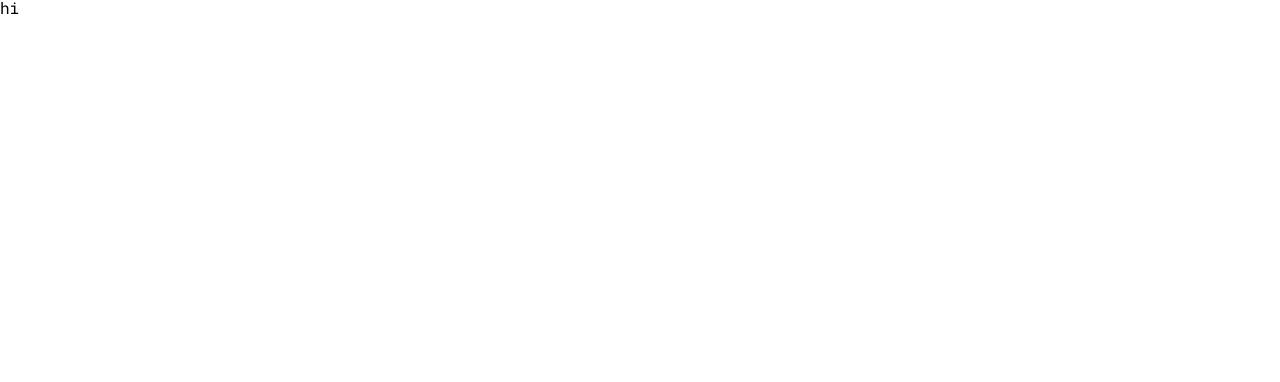
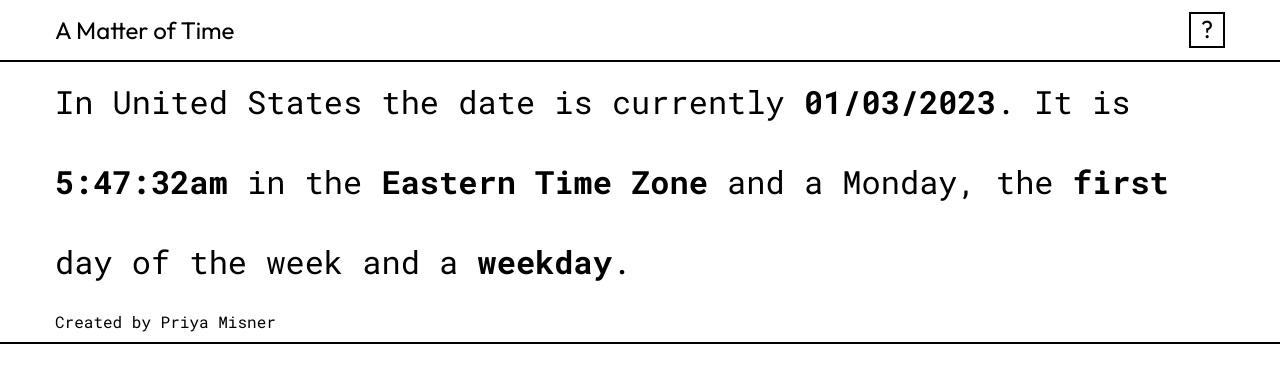
Before and after one commit to p-misner/matteroftime, a React (Create React App) app: page / in a window 1280 px wide. Shown: the top 382 px of the page. Built offline with nearby package versions, Linux system fonts and the light colour scheme.

Commit message:
header, footer components

```diff
--- a/package.json
+++ b/package.json
@@ -13,6 +13,7 @@
     "react": "^18.2.0",
     "react-dom": "^18.2.0",
     "react-scripts": "5.0.1",
+    "styled-components": "^5.3.6",
     "web-vitals": "^2.1.4"
   },
   "scripts": {
@@ -40,6 +41,7 @@
     ]
   },
   "devDependencies": {
+    "@types/styled-components": "^5.1.26",
     "@typescript-eslint/eslint-plugin": "^5.48.0",
     "@typescript-eslint/parser": "^5.48.0",
     "eslint": "^8.31.0",
--- a/src/App.tsx
+++ b/src/App.tsx
@@ -1,11 +1,14 @@
 import React from "react";
-import logo from "./logo.svg";
+import Header from "./components/Header";
+import Footer from "./components/Footer";
+import OverviewText from "./components/OverviewText";
 
 function App() {
   const hello = 5;
   return (
     <div className="App">
-      <div> hi</div>
+      <Header />
+      <OverviewText /> <Footer />
     </div>
   );
 }
--- /dev/null
+++ b/src/components/Footer.tsx
@@ -0,0 +1,12 @@
+import React from "react";
+import { FullWidth, Wrapper } from "../styling/headerStyle";
+
+export default function Header() {
+  return (
+    <FullWidth>
+      <Wrapper>
+        <p> Created by Priya Misner</p>
+      </Wrapper>
+    </FullWidth>
+  );
+}
--- /dev/null
+++ b/src/components/Header.tsx
@@ -0,0 +1,21 @@
+import React from "react";
+import {
+  HeaderH2,
+  AboutBox,
+  Question,
+  FullWidth,
+  Wrapper,
+} from "../styling/headerStyle";
+
+export default function Header() {
+  return (
+    <FullWidth>
+      <Wrapper>
+        <HeaderH2> A Matter of Time </HeaderH2>
+        <AboutBox>
+          <Question>?</Question>
+        </AboutBox>
+      </Wrapper>
+    </FullWidth>
+  );
+}
--- /dev/null
+++ b/src/components/OverviewText.tsx
@@ -0,0 +1,24 @@
+import React from "react";
+import { BaseText, HeroTextWrapper } from "../styling/descriptiveTextStyle";
+
+function CountryDropdown() {}
+
+function Tooltip() {}
+
+function BoldedText({ text }: { text: string }) {
+  return <span style={{ fontWeight: 700 }}> {text}</span>;
+}
+
+export default function OverviewText() {
+  return (
+    <HeroTextWrapper>
+      <BaseText>
+        In United States the date is currently <BoldedText text="01/03/2023" />.
+        It is <BoldedText text="5:47:32am" /> in the{" "}
+        <BoldedText text="Eastern Time Zone" /> and a Monday, the{" "}
+        <BoldedText text="first" /> day of the week and a{" "}
+        <BoldedText text="weekday" />.
+      </BaseText>
+    </HeroTextWrapper>
+  );
+}
--- /dev/null
+++ b/src/styling/descriptiveTextStyle.tsx
@@ -0,0 +1,16 @@
+/* eslint-disable import/prefer-default-export */
+import React from "react";
+import styled from "styled-components";
+import { heroText, maxWidth } from "./stylingConstants";
+
+export const BaseText = styled.p`
+  font-family: "Roboto Mono";
+  font-size: ${heroText};
+  font-weight: 400;
+  line-height: 80px;
+`;
+
+export const HeroTextWrapper = styled.div`
+  max-width: ${maxWidth};
+  margin: 0 auto;
+`;
--- /dev/null
+++ b/src/styling/headerStyle.tsx
@@ -0,0 +1,44 @@
+/* eslint-disable import/prefer-default-export */
+import React from "react";
+import styled from "styled-components";
+
+import { h2, fontColor, maxWidth } from "./stylingConstants";
+
+export const FullWidth = styled.div`
+  border-bottom: 2px solid ${fontColor};
+  background: white;
+`;
+export const Wrapper = styled.div`
+  display: flex;
+  flex-direction: row;
+  max-width: ${maxWidth};
+  justify-content: space-between;
+  align-items: center;
+  margin: 12px auto;
+`;
+
+export const HeaderH2 = styled.h2`
+  font-size: ${h2};
+  font-family: Outfit;
+  color: ${fontColor};
+`;
+
+export const AboutBox = styled.div`
+  border: 2px solid ${fontColor};
+  height: 29px;
+  width: 32px;
+  text-align: center;
+  padding-top: 3px;
+  color: ${fontColor};
+
+  &:hover {
+    background: ${fontColor};
+    cursor: pointer;
+    color: white;
+  }
+`;
+
+export const Question = styled.p`
+  font-size: ${h2};
+  font-family: Outfit;
+`;
--- /dev/null
+++ b/src/styling/stylingConstants.tsx
@@ -0,0 +1,8 @@
+/* eslint-disable import/prefer-default-export */
+import React from "react";
+
+export const tabletBreakpoint = "768px";
+export const maxWidth = "1170px";
+export const h2 = "24px";
+export const heroText = "32px";
+export const fontColor = "#000";
```
Also changed, not shown: 1 other file (tests, documents, lock files or other folders).
